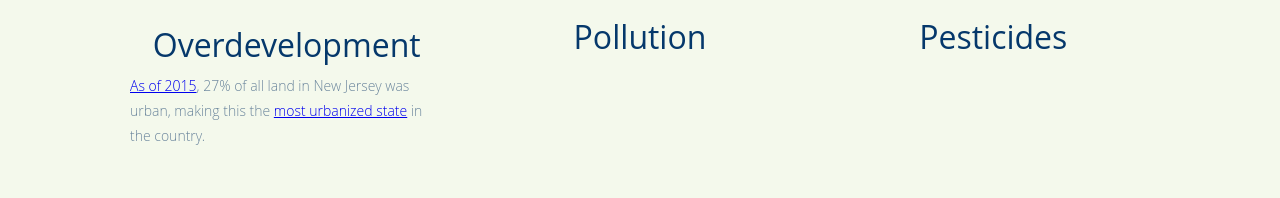
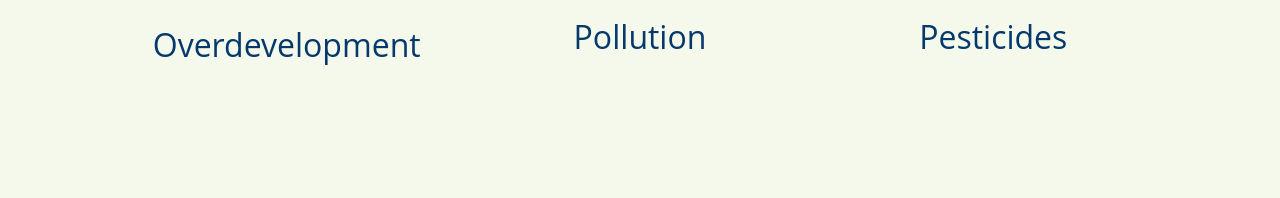
Before and after one commit to nativebloom/nativebloom.github.io, a plain HTML site: page index.html in a window 1280 px wide. Shown: the part 2078-2276 px from the top of the page. Drawn offline with nearby package versions, Linux system fonts and the light colour scheme; a script that the page names is missing.

Commit message:
Remove overdevelopment statement from published page
This feature slipped through from the experimental branch when pushing other features. It isn't complete, so I'm removing it.

```diff
--- a/index.html
+++ b/index.html
@@ -73,7 +73,6 @@
           <img src="https://assets-global.website-files.com/65a5a6f61fccff8e0c9a4787/65a6d3ad8edceaf7efbf1dfa_Construction%20Site%20Square.jpg"
             loading="lazy" alt="" class="image-2" />
           <h2 class="heading-5">Overdevelopment</h2>
-          <p><a href="https://dep.nj.gov/wp-content/uploads/dsr/trends-land-use.pdf">As of 2015</a>, 27% of all land in New Jersey was urban, making this the <a href="https://www.newgeography.com/content/005187-america-s-most-urban-states">most urbanized state</a> in the country.</p>
         </div>
         <div class="column w-col w-col-4"><img
             src="https://assets-global.website-files.com/65a5a6f61fccff8e0c9a4787/65a6d464fa75e501de880d40_Pollution%20Square.jpg"
```
